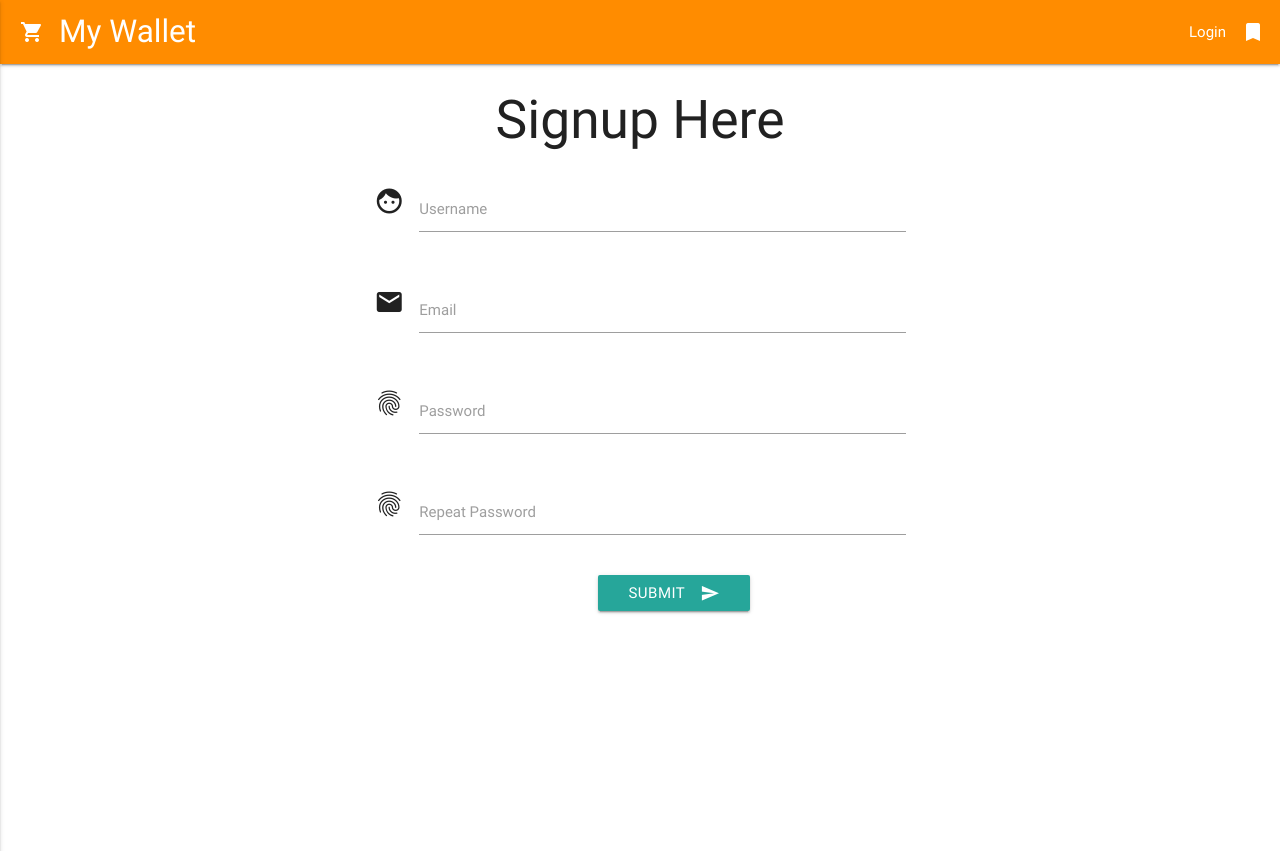
After one commit to pradeepgangwar/Wallet-Manager, a Flask app: page /signup in a window 1280 px wide. The commit adds this page. Shown: the top 851 px of the page. Run offline with Flask 2, Linux system fonts and the light colour scheme; some libraries are stand-ins or nearby versions.

Commit message:
Added User registrations

```diff
--- a/app.py
+++ b/app.py
@@ -3,8 +3,12 @@ from sqlalchemy import create_engine
 from sqlalchemy.orm import sessionmaker
 from flask_sqlalchemy import SQLAlchemy
 from database_setup import Base, User, Month, Transactions
+from flask_bcrypt import Bcrypt
+from sqlalchemy.sql import exists
+from forms import SignupForm, LoginForm
 
 app = Flask(__name__)
+bcrypt = Bcrypt(app)
 
 engine = create_engine('sqlite:///mywallet.db')
 
@@ -22,18 +26,45 @@ def monthTransctionJSON(month_id):
     items = session.query(Transactions).filter_by(month_id=month_id).all()
     return jsonify(Transactions=[i.serialize for i in items])
 
-
 # Home page of Site
-@app.route('/')
-@app.route('/wallet')
+@app.route('/', methods = ['POST', 'GET'])
+@app.route('/wallet', methods = ['POST', 'GET'])
 def wallet():
-    return render_template('index.html')
+    error = None
+    if request.method == 'POST':
+        if request.form['username'] != 'pradeep' or request.form['password'] != 'pradeep':
+            error = 'Invalid Credentials ! Try Again'
+        else:
+            return redirect(url_for('home'))
+    return render_template('index.html', error = error)
 
 #Home page of User
 @app.route('/home')
 def home():
     months = session.query(Month).all()
     return render_template('Home.html', months = months)
+
+#Signup page of User
+@app.route('/signup', methods = ['POST', 'GET'])
+def signup():
+    error  = None
+    form  = SignupForm(request.form)
+    if request.method == 'POST':
+        if form.validate_on_submit():
+            username = request.form['username']
+            user = session.query(exists().where(User.username == username)).scalar()
+            if (user == False):
+                newUser = User(username = request.form['username'], password = bcrypt.generate_password_hash(request.form['password']),
+                     email = request.form['email'])
+                session.add(newUser)
+                session.commit()
+                error = 'User created successfully.'
+            else:
+                error = 'Username already taken'
+                return render_template('signup.html',form = form, error = error)
+        else:
+            return render_template('signup.html', form = form, error = error)
+    return render_template('signup.html', form = form, error = error)
 
 # Add a new month to database
 @app.route('/month/new', methods = ['POST', 'GET'])
--- /dev/null
+++ b/forms.py
@@ -0,0 +1,13 @@
+from flask_wtf import Form
+from wtforms import TextField, PasswordField
+from wtforms.validators import *
+
+class LoginForm(Form):
+	username = TextField('Username', validators = [DataRequired()])
+	password = PasswordField('Password', validators = [DataRequired()])
+
+class SignupForm(Form):
+	username = TextField('Username', validators = [DataRequired(), Length(min=3, max=10, message='Must be 3 to 10 characters long')])
+	password = PasswordField('Password', validators = [DataRequired(), EqualTo('confirm', message='Passwords Do Not match'),Length(min=4, max=10, message='Must be 4 to 10 characters long')])
+	email = TextField('Email', [DataRequired(), Email()])
+	confirm  = PasswordField('Repeat Password', [DataRequired()])
--- /dev/null
+++ b/templates/signup.html
@@ -0,0 +1,97 @@
+<!DOCTYPE html>
+<html>
+<head>
+  <title>Signup</title>
+  <link href="https://fonts.googleapis.com/icon?family=Material+Icons" rel="stylesheet">
+  <link rel="stylesheet" href="{{ url_for('static', filename='css/materialize.min.css')}}"
+  media="screen,projection"/>
+    <link rel="stylesheet" href="{{ url_for('static', filename='css/style.css')}}"/>
+  <meta name="viewport" content="width=device-width, initial-scale=1.0"/>
+</head>
+<body>
+
+<nav>
+    <div class="nav-wrapper">
+      <a href="{{url_for('wallet')}}" class="brand-logo" id="nav_div">My Wallet<i class="material-icons">shopping_cart</i></a>
+      <a href="#" data-activates="mobile-demo" class="button-collapse"><i class="material-icons">menu</i></a>
+      <ul class="right hide-on-med-and-down">
+        <li><a href="{{url_for('wallet')}}"><i class="material-icons right">bookmark</i>Login</a></li>
+      </ul>
+      <ul class="side-nav" id="mobile-demo">
+        <li><a href="{{url_for('wallet')}}"><i class="material-icons right">bookmark</i>Login</a></li>
+      </ul>
+    </div>
+  </nav>
+
+<h2 class="center-align">Signup Here </h2>
+
+
+{% if error %}
+    <div class="card-panel center-align error">
+      <span class="red-text text-ligthen-2">{{error}}</span>
+    </div>
+{% endif %}
+
+{% if form.errors %}
+        {% for field_name, field_errors in form.errors|dictsort if field_errors %}
+            {% for error in field_errors %}
+                <div class="center-align error offset-s4">
+                   <span class="red-text text-ligthen-2">{{ form[field_name].label }}: {{ error }}</span>
+                </div>
+            {% endfor %}
+        {% endfor %}
+{% endif %}
+
+<div class="row">
+    <form class="col s8 offset-s2" action="{{url_for('signup')}}" method = 'POST'>
+      {{form.csrf_token}}
+      <div class="row">
+        <div class="input-field col s8 offset-s2">
+          <i class="material-icons prefix">face</i>
+          {{form.username()}}
+          {{form.username.label}}
+        </div>
+      </div>
+
+      <div class="row">
+        <div class="input-field col s8 offset-s2">
+          <i class="material-icons prefix">email</i>
+          {{form.email()}}
+          {{form.email.label}}
+        </div>
+      </div>
+
+      <div class="row">
+        <div class="input-field col s8 offset-s2">
+          <i class="material-icons prefix">fingerprint</i>
+          {{form.password()}}
+          {{form.password.label}}
+        </div>
+      </div>
+
+      <div class="row">
+        <div class="input-field col s8 offset-s2">
+          <i class="material-icons prefix">fingerprint</i>
+          {{form.confirm()}}
+          {{form.confirm.label}}
+        </div>
+      </div>
+
+        <button class="btn waves-effect waves-light" type="submit" name="submit" id="create">Submit
+          <i class="material-icons right">send</i>
+        </button>
+
+    </form>
+  </div>
+
+<script type="text/javascript" src="https://code.jquery.com/jquery-2.1.1.min.js"></script>
+<script type="text/javascript" src="{{ url_for('static', filename='js/materialize.min.js')}}"></script>
+<script type="text/javascript" src="{{ url_for('static', filename='js/main.js')}}"></script>
+<script type="text/javascript">
+            $(document).ready( function() {
+              $('.error').delay(6000).fadeOut();
+            });
+          </script>
+
+</body>
+</html>
```
Also changed, not shown: requirements.txt (+11 -0 lines), templates/index.html (+7 -7 lines), templates/login.html (deleted).
